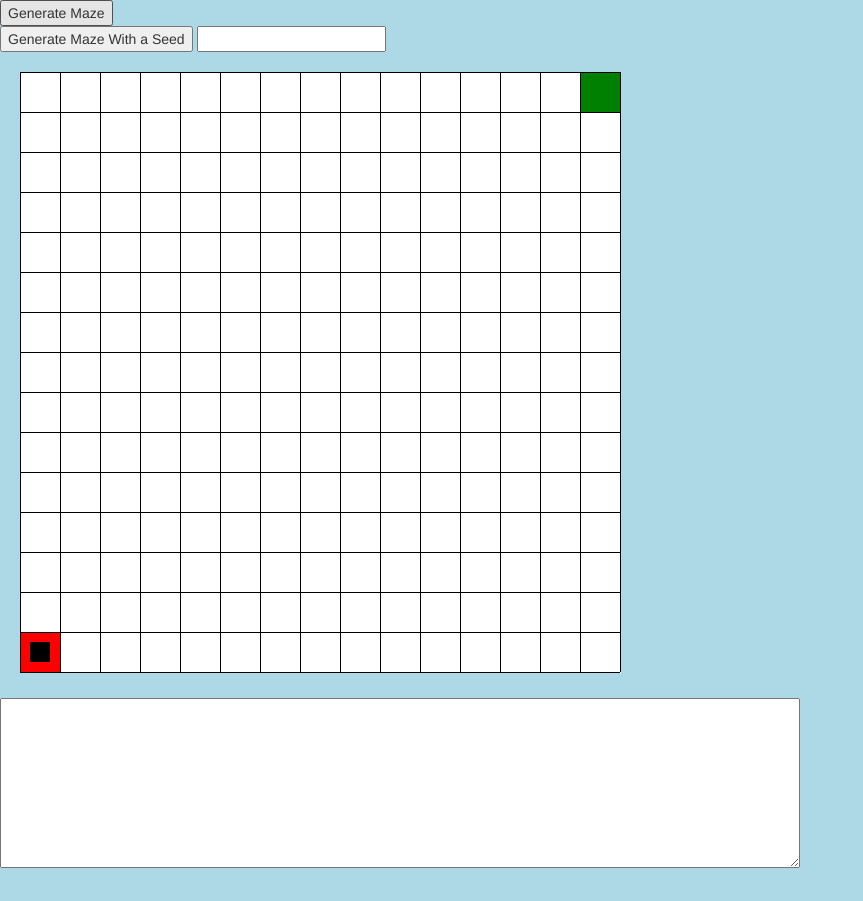
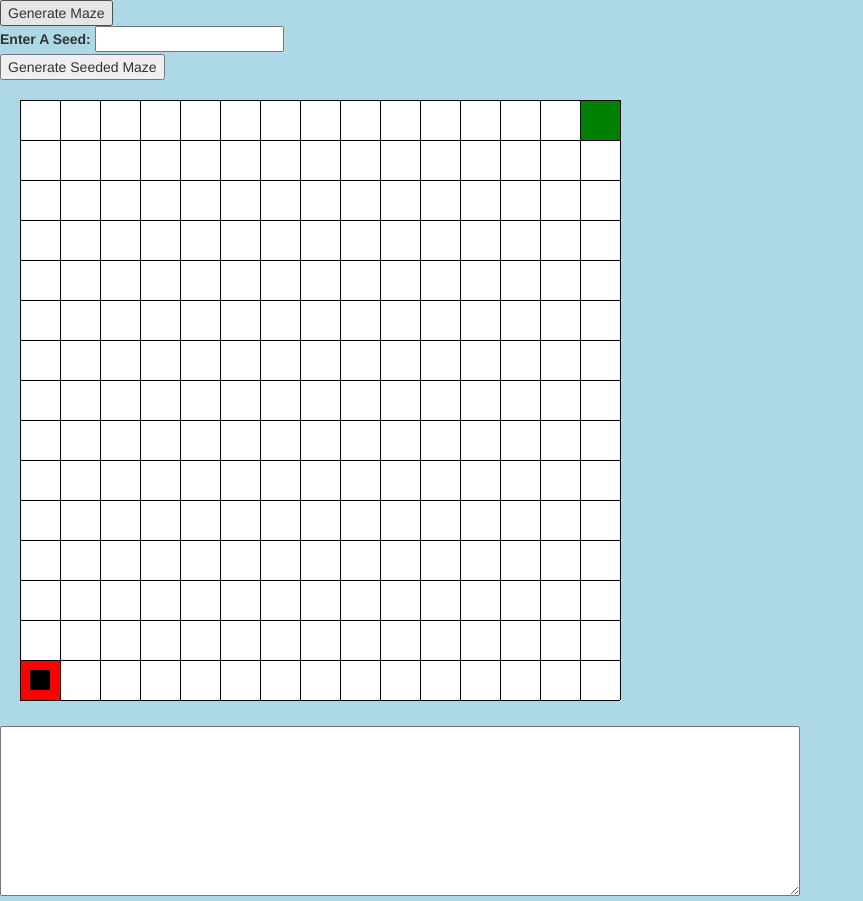
Before and after one commit to yajoliot/MazeAlgo, a website: page index.html in a window 1280 px wide. Shown: the whole page, without its empty margins (0-863 px from the left). Before the commit the page ends 873 px from the top, so only its background shows below. Drawn offline with nearby package versions, Linux system fonts and the light colour scheme.

Commit message:
fixed input frfr

```diff
--- a/app.js
+++ b/app.js
@@ -161,7 +161,7 @@ function generateSeed(x, y, direc){
 }
 
 function generateSeededMaze(sd){
-
+    console.log('LOL');
     for(let i = 1; i < sd.length; i++){
         let x = 0;
         let y = 0;
@@ -246,13 +246,14 @@ async function generateMaze(){
         await sleep(100);
     }
 
-    console.log(seed);
     var displaySeed = `${seed.toString()}`;
     document.getElementById('seedDis').innerHTML = displaySeed;
 }
 
-function generateSeededMaze(sd){
+function generateSeededMaze(){
+    var sd = document.getElementsByName('seedToGen')[0].value;
     console.log(sd);
+
     for(let i = 1; i < sd.length; i++){
         let x = 0;
         let y = 0;
@@ -279,13 +280,11 @@ function generateSeededMaze(sd){
                 }
             break;
             case 1:
-                x = seed[i];
+                x = parseInt(sd[i], 16);
             break;
             case 2:
-                y = seed[i];
+                y = parseInt(sd[i], 16);
             break;
         }
     }
-
-
 }
--- a/index.html
+++ b/index.html
@@ -10,12 +10,15 @@
         <button onclick="generateMaze()">Generate Maze</button>
     </div>
     <div></div>
-    <div>
-        <button onclick="generateSeededMaze(document.getElementById('seedToGen').value)">
-            Generate Maze With a Seed
-        </button>
-        <input id="seedToGen"></input>
-    </div>
+    <form>
+        <div>
+            <label for="uname">Enter A Seed: </label>
+            <input type="text" name="seedToGen"/>
+        </div>
+        <div>
+            <button onclick="generateSeededMaze()">Generate Seeded Maze</button>
+        </div>
+    </form>
 
     <canvas id="canvas" width="601px" height="601px" style="background: #fff; margin:20px"></canvas>
     <textarea id="seedDis"></textarea>
```
